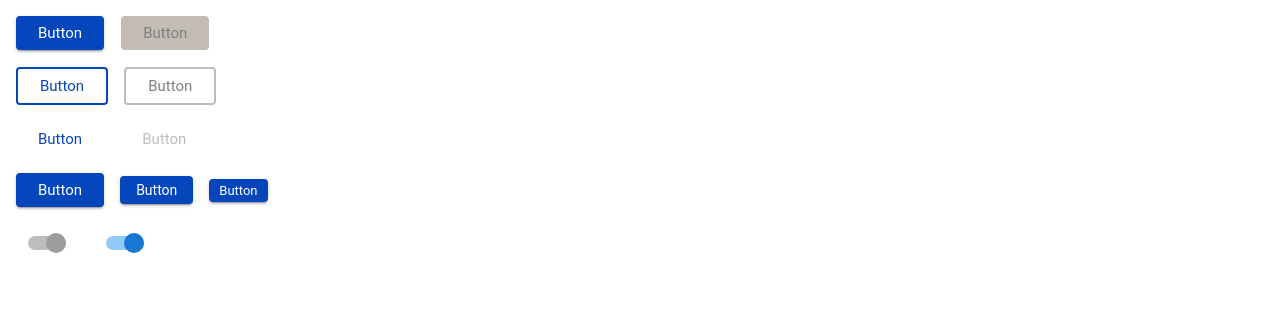
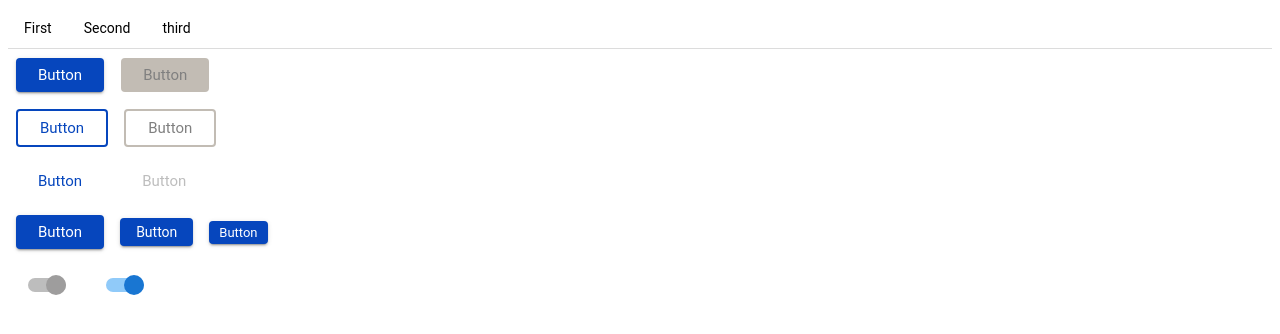
Before and after one commit to microegor/pdf, a React (Vite) app: page / in a window 1280 px wide. Shown: the top 334 px of the page. Built offline with nearby package versions, Linux system fonts and the light colour scheme.

Commit message:
feat: add Tabs and Tab components with styling and integrate into App

```diff
--- a/pnpm-workspace.yaml
+++ b/pnpm-workspace.yaml
@@ -1,2 +1,2 @@
 allowBuilds:
-  esbuild: set this to true or false
+  esbuild: true
--- a/src/App.tsx
+++ b/src/App.tsx
@@ -3,13 +3,47 @@ import "../style/App.css";
 import { Button } from "./components/Button";
 import { Stack } from "./components/Stack/Stack";
 import { Switch } from "./components/Switch";
+import { Tabs } from "./components/Tabs";
+import { Tab } from "./components/Tabs";
+
+// function Input() {
+//   const [text, setText] = useState('');
+
+//   return (
+//     <div>
+//       <h3>{text}</h3>
+//       <div>
+//         <button onClick={() => setText(text + '7')}>7</button>
+//         <button onClick={() => setText(text + '8')}>8</button>
+//         <button onClick={() => setText(text + '9')}>9</button>
+//       </div>
+//       <div>
+//         <button onClick={() => setText(text + '4')}>4</button>
+//         <button onClick={() => setText(text + '5')}>5</button>
+//         <button onClick={() => setText(text + '6')}>6</button>
+//       </div>
+//       <div>
+//         <button onClick={() => setText(text + '1')}>1</button>
+//         <button onClick={() => setText(text + '2')}>2</button>
+//         <button onClick={() => setText(text + '3')}>3</button>
+//       </div>
+//       <button onClick={() => setText('')}>Clear</button>
+//     </div>
+//   )
+// }
+
 
 function App() {
-    const [switchState, setSwitchState] = useState(true);
+  const [switchState, setSwitchState] = useState(true);
 
   return (
     <Stack>
-      <Stack direction="row" sx={{alignItems: "baseline"}}>
+      <Tabs>
+        <Tab value="item 1" text="First"></Tab>
+        <Tab value="item 2" text="Second"></Tab>
+        <Tab value="item 3" text="third"></Tab>
+      </Tabs>
+      <Stack direction="row" sx={{ alignItems: "baseline" }}>
         <Button size="big" variant="contained" text="Button" onClick={() => alert("Hello")} />
         <Button disabled size="big" variant="contained" text="Button" />
       </Stack>
@@ -32,7 +66,8 @@ function App() {
       <div>
         <Switch disabled state />
         <Switch onClick={v => {
-            setSwitchState(v); console.log(v)}} state={switchState} />
+          setSwitchState(v); console.log(v)
+        }} state={switchState} />
       </div>
     </Stack>
   );
--- a/src/components/Tabs/Tab.tsx
+++ b/src/components/Tabs/Tab.tsx
@@ -1,25 +1,22 @@
 import styles from "./Tabs.module.css";
 import { useTabsContext } from "./TabsContext";
 
-interface Tab {
+interface TabProps {
     value: string;
     text: string;
 }
 
-export function Tab({ value, text }: Tab) {
+export function Tab({ value, text }: TabProps) {
     const tabs = useTabsContext();
 
-    function handleClick() {
-        tabs.setValue(value);
-    }
-
-    let active = '';
-    if (value === tabs.value) {
-        active = 'active'
-    }
-    // const active = tabs.value === value ? 'active' : '';
+    const isActive = tabs.value === value;
 
     return (
-        <div className={`${styles.tab} ${active}`} onClick={handleClick}>{text}</div>
-    )
+        <div
+            className={`${styles.tab} ${isActive ? styles.active : ""}`}
+            onClick={() => tabs.setValue(value)}
+        >
+            {text}
+        </div>
+    );
 }
--- a/src/components/Tabs/Tabs.module.css
+++ b/src/components/Tabs/Tabs.module.css
@@ -2,6 +2,7 @@
     display: flex;
     justify-content: flex-start;
     align-items: flex-end;
+    border-bottom: 1px solid gainsboro;
 }
 
 .tab {
@@ -9,4 +10,12 @@
     font-family: Roboto, Helvetica, Arial, sans-serif;
     padding: 12px 16px;
     font-size: 0.875rem;
+    cursor: pointer;
+    user-select: none;
 }
+
+.tab.active {
+    padding-bottom: 10px;
+    color: #1976d2;
+    border-bottom: 2px solid #1976d2;
+}
--- a/src/components/Tabs/index.ts
+++ b/src/components/Tabs/index.ts
@@ -0,0 +1,2 @@
+export {Tabs} from "./Tabs.tsx"
+export {Tab} from "./Tab.tsx"
```
